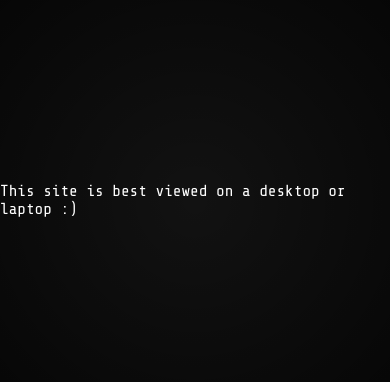
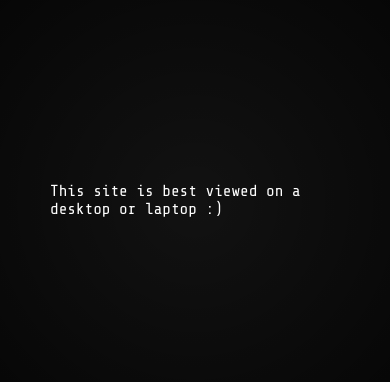
Before and after one commit to jacobrashid404/personal-website, a website: page index.html in a window 390 px wide. Shown: the part 230-612 px from the top of the page. Drawn offline with nearby package versions, Linux system fonts and the light colour scheme.

Commit message:
mobile message

```diff
--- a/styles.css
+++ b/styles.css
@@ -19,7 +19,7 @@ GENERAL STYLING ***********************************************************
   .mobile-message {
     display: block;
     color: white;
-    margin: auto;
+    margin: 50px;
   }
 }
 
```
